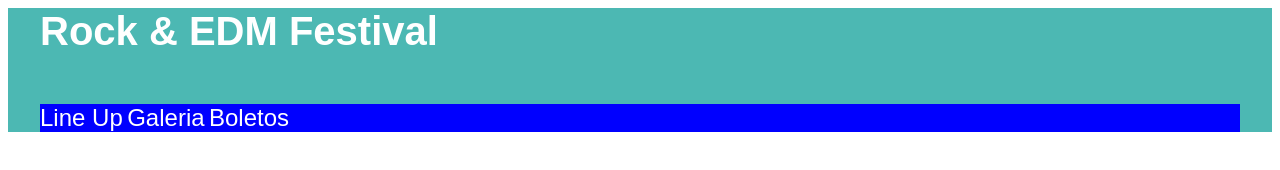
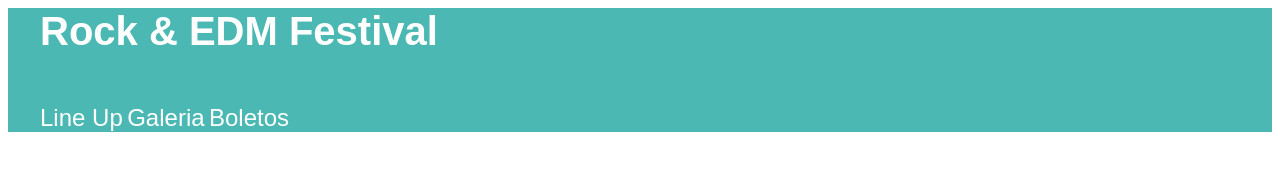
Before and after one commit to jecheverria0/FestivalMusica, a website: page index.html in a window 1280 px wide. Drawn offline with nearby package versions, Linux system fonts and the light colour scheme; files that its build step writes are made by us from their sources.

Commit message:
Se realizó una configuracion de snippets (configuracion local en VSC y se eliminó la forma predeterminada de agregar media querys)

```diff
--- a/src/scss/layout/_header.scss
+++ b/src/scss/layout/_header.scss
@@ -9,9 +9,7 @@
     }
 }
 .navegacion-principal {
-    @include m.telefono{
-        background-color: blue;
-    }
+
     a {
         color: v.$blanco;
         font-size: 2.4rem;
```
